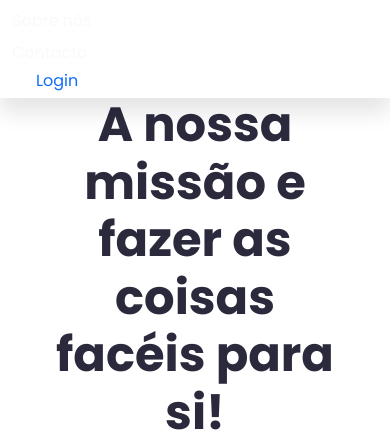
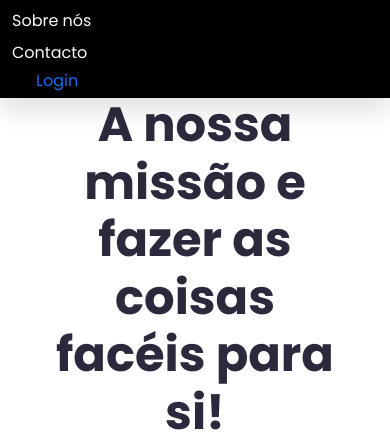
Before and after one commit to devFtorres/WIZIv2, a Django app: page /about/ in a window 390 px wide, after a click that opens the changed part. Shown: the part 105-550 px from the top of the page. Run offline with Django 4.2, Linux system fonts and the light colour scheme; some libraries are stand-ins or nearby versions.

Commit message:
fixed navbar hamburger menu

```diff
--- a/wiz/templates/navbar.html
+++ b/wiz/templates/navbar.html
@@ -81,7 +81,7 @@
     <span class="navbar-toggler-icon"></span>
   </button>
 
-  <div class="collapse navbar-collapse" id="navbarSupportedContent">
+  <div class="collapse navbar-collapse" id="navbarSupportedContent" style="background-color: black">
     <ul class="navbar-nav mr-auto">
       <li class="nav-item active">
         <a class="nav-link text-light" href="#">Sobre nós</span></a>
```
